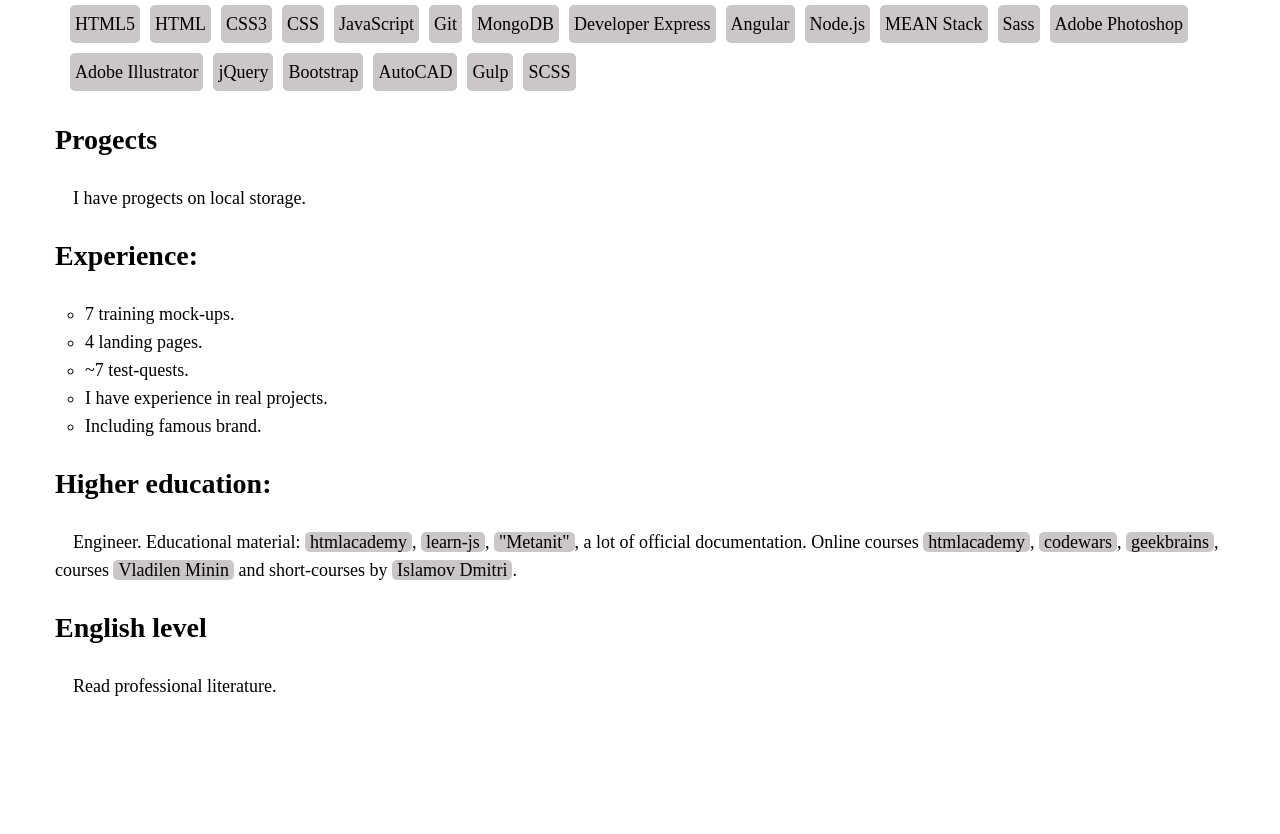
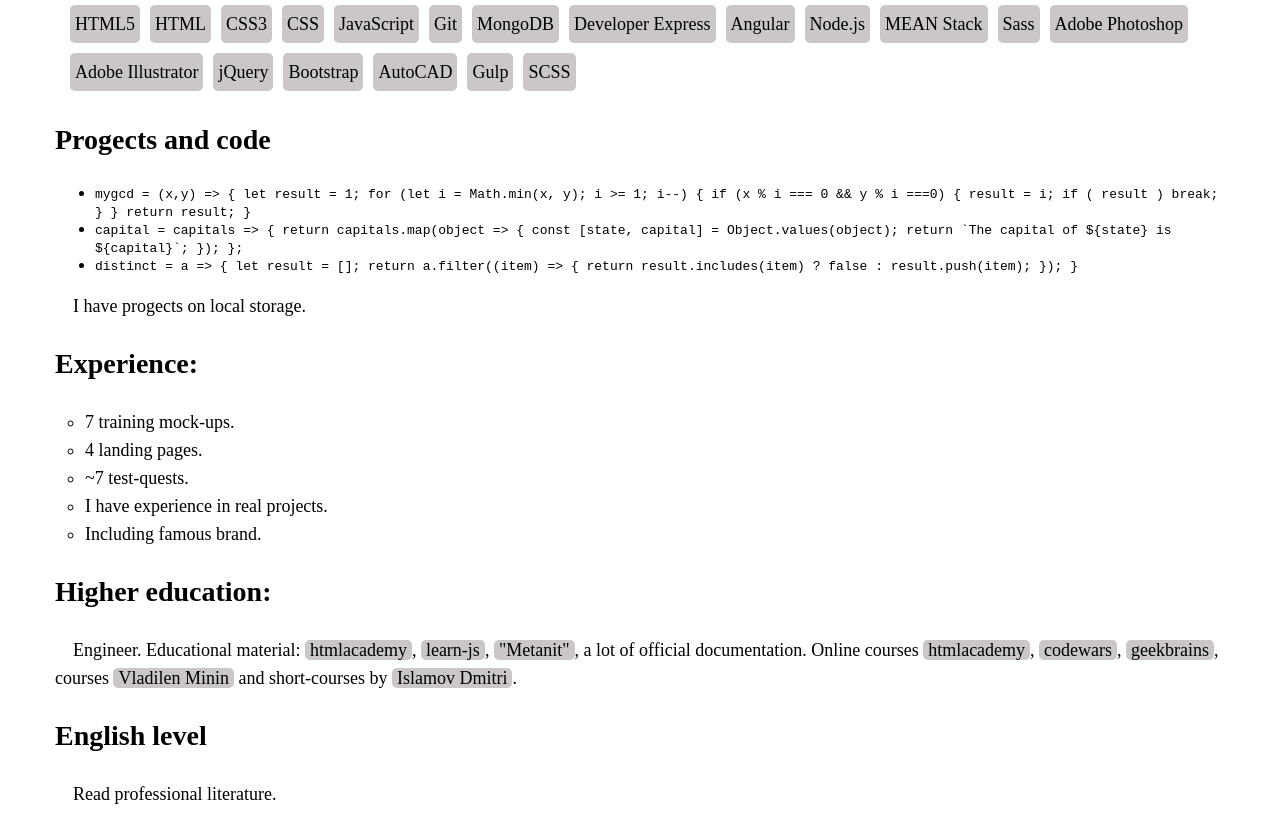
Before and after one commit to OollNalivai/rsschool-cv, a plain HTML site: page index.html in a window 1280 px wide. Shown: the part 1080-1914 px from the top of the page. Before the commit the page ends 1806 px from the top, so only its background shows below. Drawn offline with Linux system fonts and the light colour scheme.

Commit message:
feat: add code examples

```diff
--- a/index.html
+++ b/index.html
@@ -121,8 +121,44 @@
         </ul>
 
         <h3 class="title">
-            Progects
+            Progects and code
         </h3>
+        <ul>
+            <li>
+                <code>
+                    mygcd = (x,y) => {
+                       let result = 1;
+                       for (let i = Math.min(x, y); i >= 1; i--) {
+                          if (x % i === 0 && y % i ===0) {
+                          result = i;
+                          if ( result ) break;
+                          }
+                       }
+                       return result;
+                    }
+                </code>
+            </li>
+            <li>
+                <code>
+                    capital = capitals => {
+                       return capitals.map(object => {
+                          const [state, capital] = Object.values(object);
+                          return `The capital of ${state} is ${capital}`;
+                       });
+                    };
+                </code>
+            </li>
+            <li>
+                <code>
+                    distinct = a => {
+                       let result = [];
+                       return a.filter((item) => {
+                          return result.includes(item) ? false : result.push(item);
+                       });
+                    }
+                </code>
+            </li>
+        </ul>
         <p class="subtitle">
             I have progects on local storage.
         </p>
```
